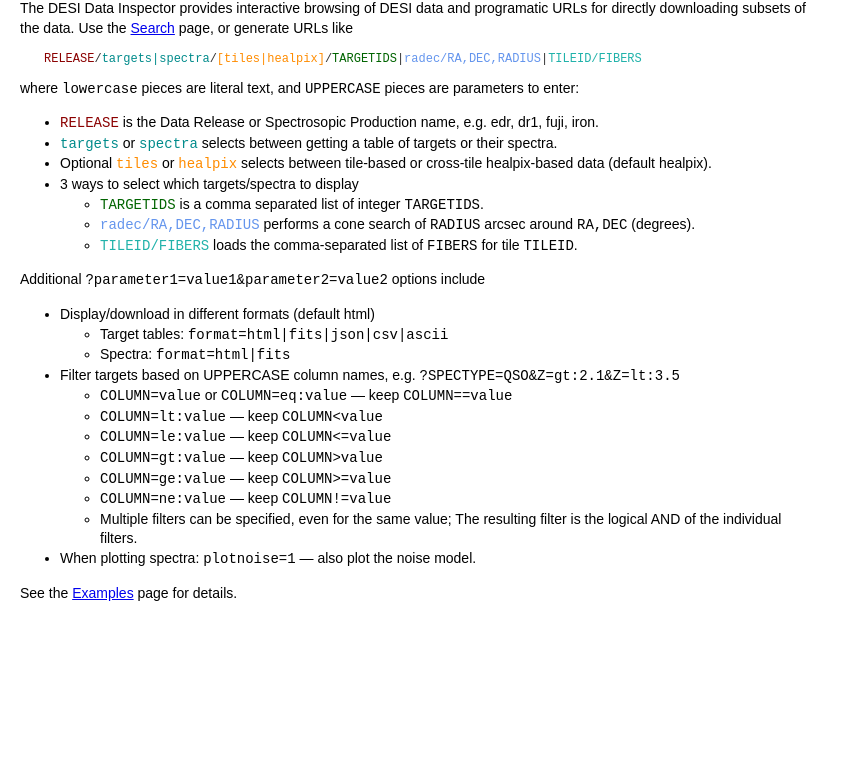
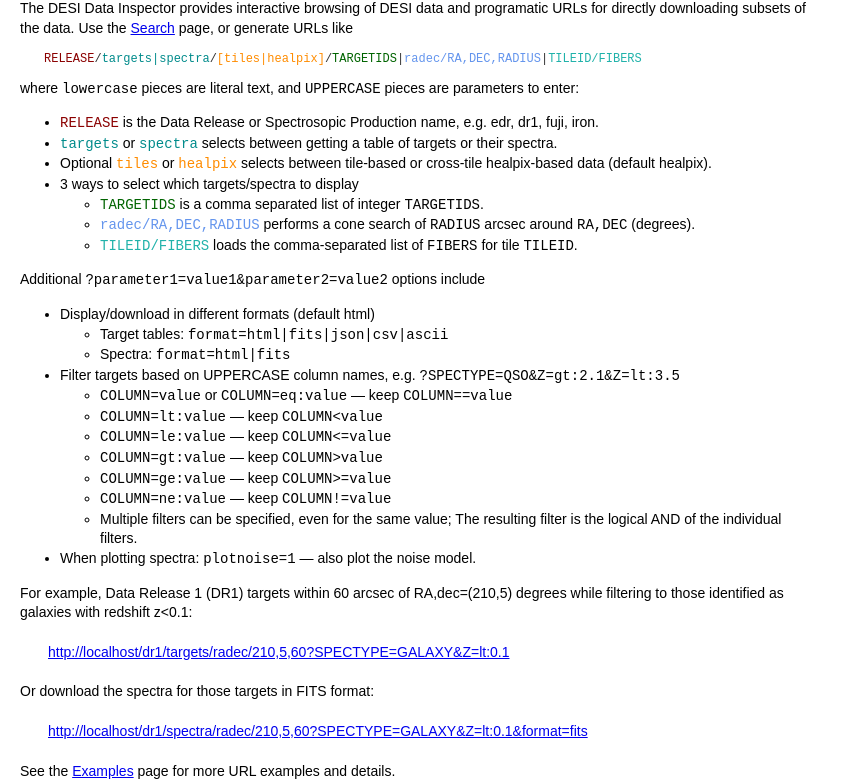
Before and after one commit to sbailey/inspector, a Flask app: page / in a window 1280 px wide. Shown: the part 99-882 px from the top of the page, without its empty margins (0-849 px from the left). Before the commit the page ends 800 px from the top, so only its background shows below. Run offline with Flask 3, Linux system fonts and the light colour scheme.

Commit message:
include 2 example URLs on the homepage

```diff
--- a/templates/homepage.html
+++ b/templates/homepage.html
@@ -11,6 +11,20 @@ Use the <a href="search/">Search</a> page, or generate URLs like
 
 {% include "url_structure.html" %}
 
-See the <a href="examples/">Examples</a> page for details.
+<p>
+For example, Data Release 1 (DR1) targets within 60 arcsec of RA,dec=(210,5) degrees while
+filtering to those identified as galaxies with redshift z&lt0.1:
+</p>
+<p class="indented-paragraph">
+<a href="/dr1/targets/radec/210,5,60?SPECTYPE=GALAXY&Z=lt:0.1">{{ root_url }}/dr1/targets/radec/210,5,60?SPECTYPE=GALAXY&Z=lt:0.1</a>
+</p>
+Or download the spectra for those targets in FITS format:
+<p class="indented-paragraph">
+<a href="/dr1/spectra/radec/210,5,60?SPECTYPE=GALAXY&Z=lt:0.1&format=fits">{{ root_url }}/dr1/spectra/radec/210,5,60?SPECTYPE=GALAXY&Z=lt:0.1&format=fits</a>
+</p>
+
+<p>
+See the <a href="examples/">Examples</a> page for more URL examples and details.
+</p>
 
 {% endblock %}
```
